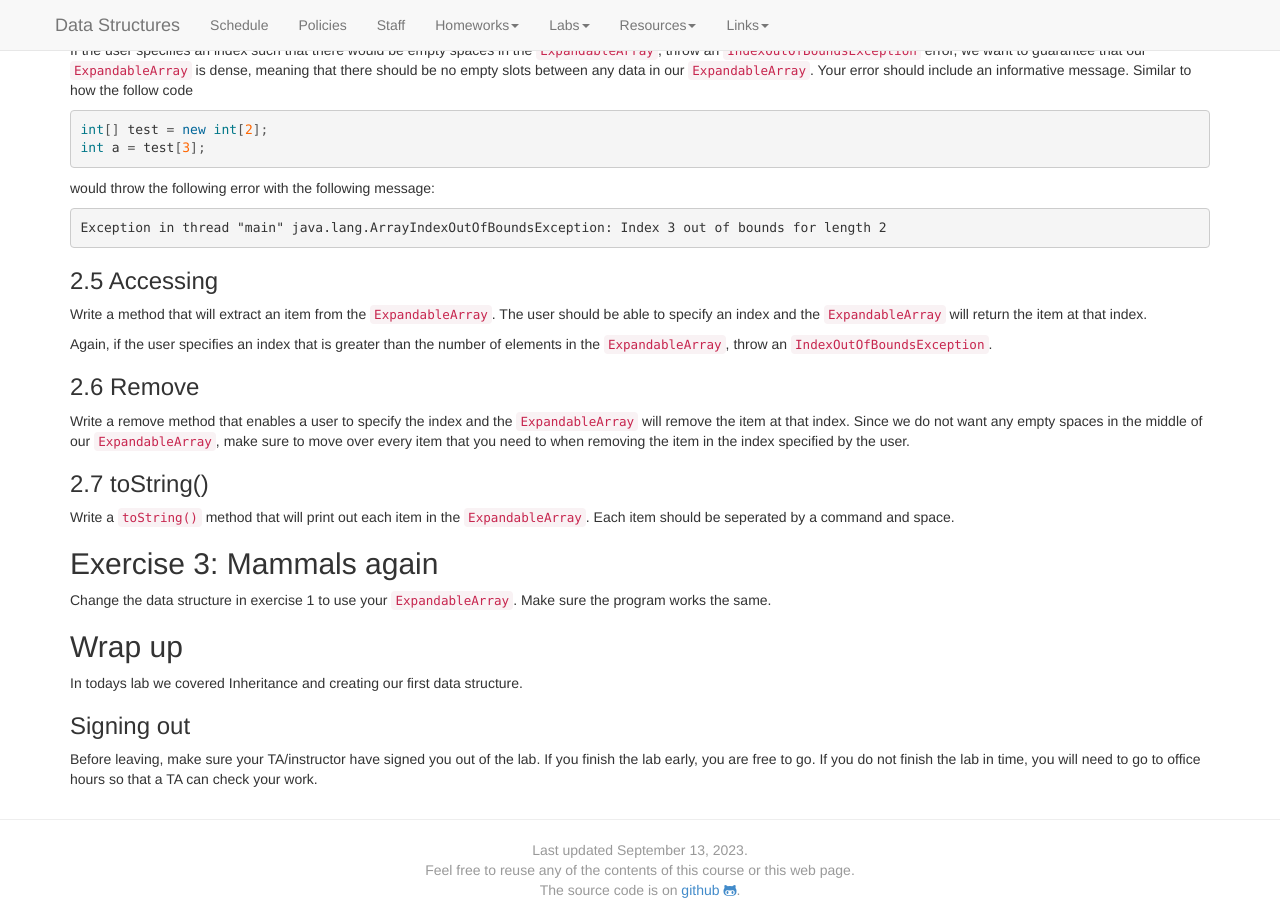
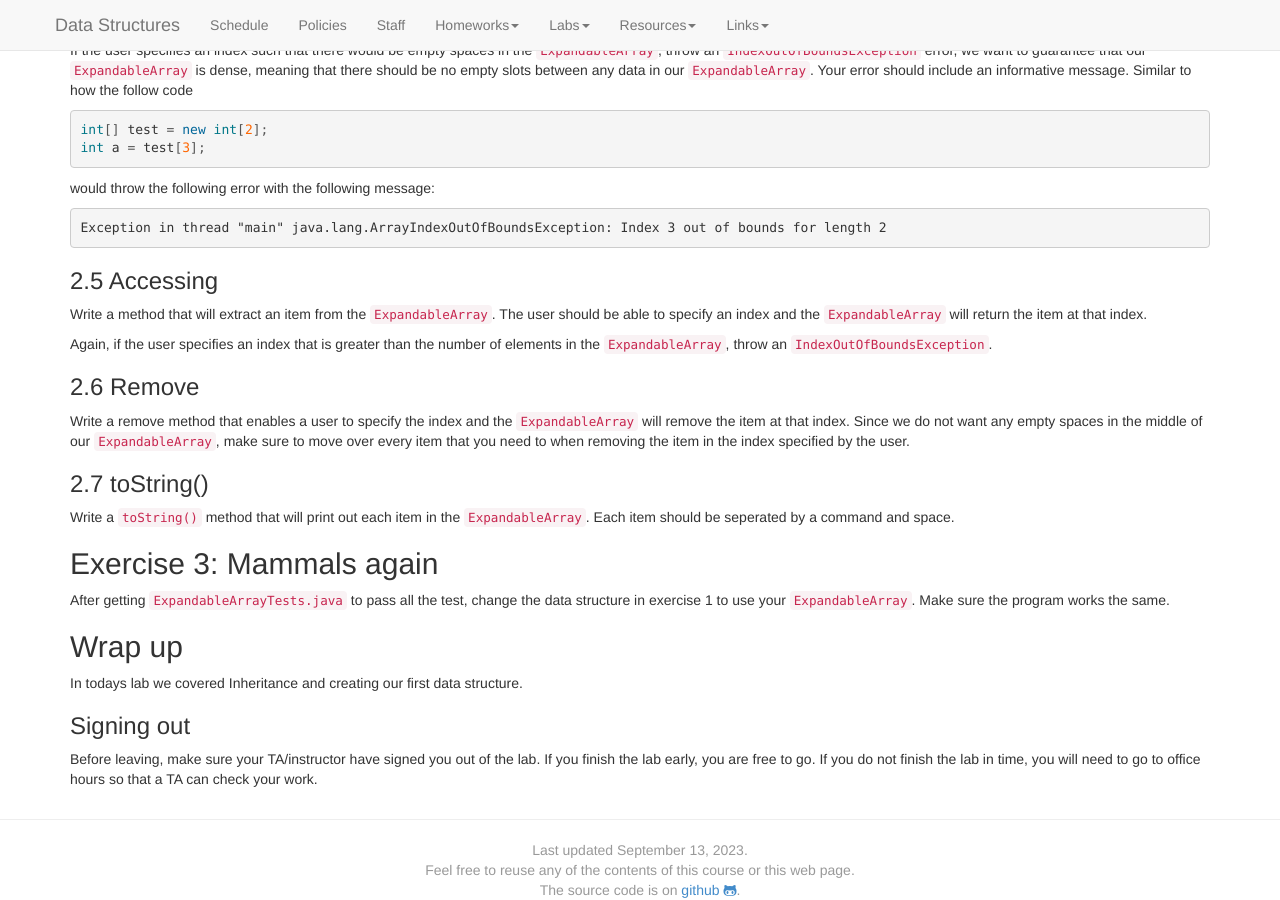
Before and after one commit to kalte0/BMC-CS-151.github.io, a Jekyll site: the page built from labs/Lab02.md, in a window 1280 px wide and 900 px high, scrolled down 3037 px. Built offline with Jekyll 4.4.1, drawn with Linux system fonts in a browser that asks for light colours; nearby versions of some CDN libraries.

Commit message:
lab02: small tweka

```diff
--- a/labs/Lab02.md
+++ b/labs/Lab02.md
@@ -303,7 +303,8 @@ in the `ExpandableArray`. Each item should be seperated by a command and space.
 
 ## Exercise 3: Mammals again
 
-Change the data structure in exercise 1 to use your `ExpandableArray`.
+After getting `ExpandableArrayTests.java` to pass all the test,
+change the data structure in exercise 1 to use your `ExpandableArray`.
 Make sure the
 program works the same.
 
```
